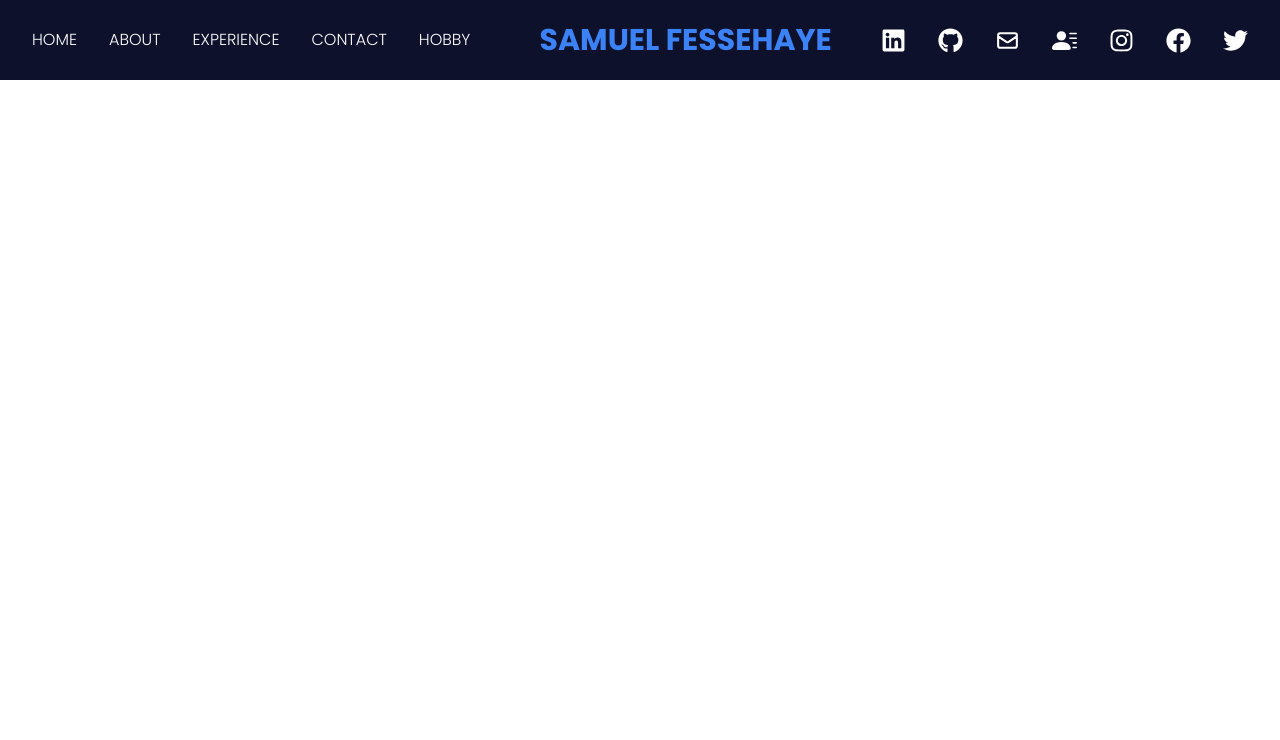
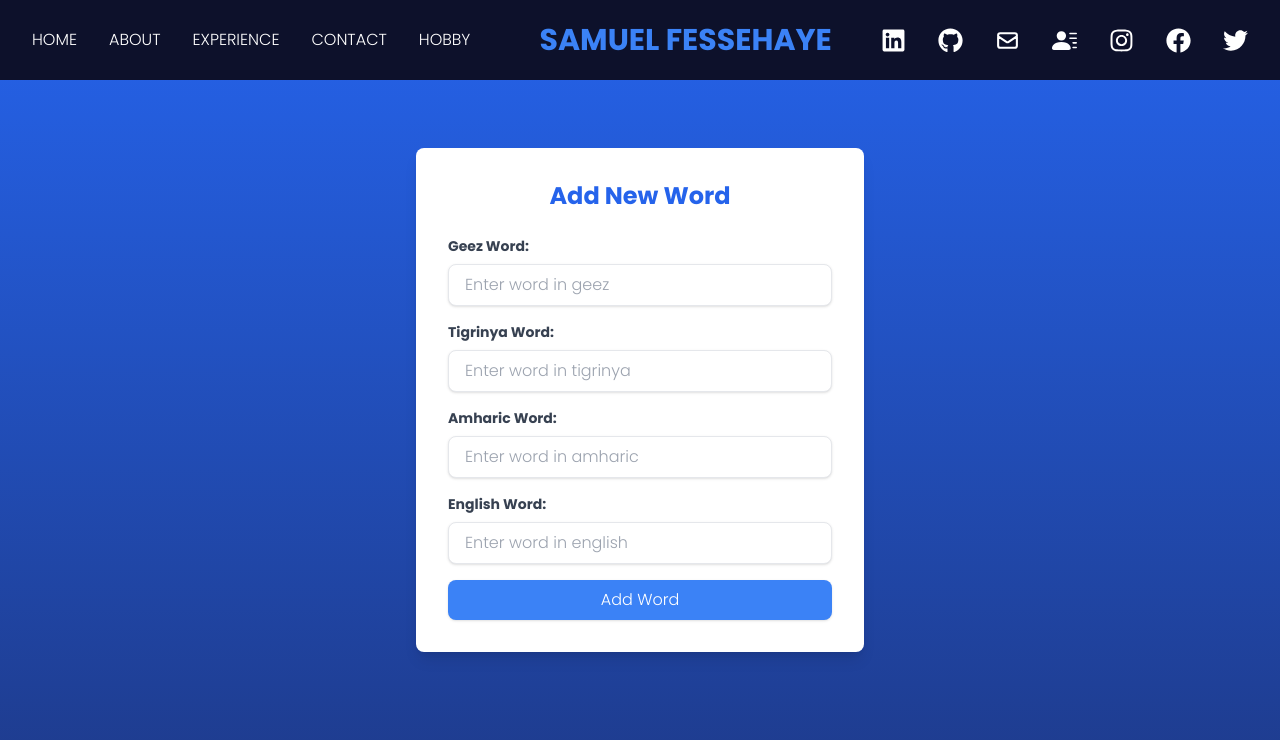
Before and after one commit to Sam-Wel/my-fortfolio, a React (Create React App) app: page /add-word in a window 1280 px wide. Shown: the top 740 px of the page. Built offline with nearby package versions, Linux system fonts and the light colour scheme.

Commit message:
added add and update pages

```diff
--- a/src/App.js
+++ b/src/App.js
@@ -1,6 +1,8 @@
 import Home from "./components/Home";
 import NavBar from "./components/NavBar";
 import Hobby from "./components/Hobby";
+import AddWordPage from "./components/AddWordPage";
+import UpdateWordPage from "./components/UpdateWordPage";
 
 
 import { BrowserRouter, Route, Routes } from "react-router-dom";
@@ -16,6 +18,8 @@ function App() {
             <Route path="/" element={<Home />}/>
             <Route path="/hobby" element={<Hobby/>}/>
             <Route path="/searchbar" element={<SearchPage/>}/>
+            <Route path="/add-word" element={<AddWordPage />} />
+            <Route path="/update-word/:id" element={<UpdateWordPage />} />;
           </Routes>
         </div>
       </div>
--- /dev/null
+++ b/src/components/AddWordPage.jsx
@@ -0,0 +1,104 @@
+import React, { useState } from "react";
+import { supabase } from "../supabaseClient";
+
+const AddWordPage = () => {
+  const [wordData, setWordData] = useState({
+    geez: "",
+    tigrinya: "",
+    amharic: "",
+    english: "",
+  });
+  const [error, setError] = useState(null);
+  const [success, setSuccess] = useState(null);
+
+  const handleChange = (e) => {
+    const { name, value } = e.target;
+    setWordData((prev) => ({ ...prev, [name]: value }));
+  };
+
+  const handleSubmit = async (e) => {
+    e.preventDefault();
+    setError(null);
+    setSuccess(null);
+
+    const { geez, tigrinya, amharic, english } = wordData;
+
+    if (!geez || !tigrinya || !amharic || !english) {
+      setError("All fields are required.");
+      return;
+    }
+
+    try {
+      // Insert Ge'ez word
+      const { data: geezWord, error: geezError } = await supabase
+        .from("words")
+        .insert([{ word: geez, language_code: "gz" }])
+        .select();
+
+      if (geezError) throw geezError;
+
+      const geezWordId = geezWord[0]?.word_id;
+
+      // Insert translations for Ge'ez word
+      const translations = [
+        { word_id: geezWordId, translated_word: tigrinya, target_language: "ti" },
+        { word_id: geezWordId, translated_word: amharic, target_language: "am" },
+        { word_id: geezWordId, translated_word: english, target_language: "en" },
+      ];
+
+      const { error: translationsError } = await supabase
+        .from("translations")
+        .insert(translations);
+
+      if (translationsError) throw translationsError;
+
+      setSuccess("Word and translations added successfully!");
+      setWordData({ geez: "", tigrinya: "", amharic: "", english: "" });
+    } catch (err) {
+      console.error("Error adding word:", err);
+      setError("Failed to add the word. Please try again.");
+    }
+  };
+
+  return (
+    <div className="min-h-screen bg-gradient-to-b from-blue-600 to-blue-900 flex items-center justify-center p-4">
+      <div className="bg-white rounded-lg shadow-lg p-8 w-full max-w-md">
+        <h2 className="text-2xl font-bold text-center text-blue-600 mb-6">Add New Word</h2>
+
+        {error && <p className="text-red-500 text-center mb-4">{error}</p>}
+        {success && <p className="text-green-500 text-center mb-4">{success}</p>}
+
+        <form onSubmit={handleSubmit}>
+          {["geez", "tigrinya", "amharic", "english"].map((lang, index) => (
+            <div key={index} className="mb-4">
+              <label
+                htmlFor={lang}
+                className="block text-gray-700 text-sm font-bold mb-2"
+              >
+                {lang.charAt(0).toUpperCase() + lang.slice(1)} Word:
+              </label>
+              <input
+                type="text"
+                id={lang}
+                name={lang}
+                value={wordData[lang]}
+                onChange={handleChange}
+                className="w-full px-4 py-2 border rounded-lg shadow focus:outline-none focus:ring focus:border-blue-300"
+                placeholder={`Enter word in ${lang}`}
+              />
+            </div>
+          ))}
+
+          <button
+            type="submit"
+            className="w-full bg-blue-500 text-white py-2 px-4 rounded-lg shadow hover:bg-blue-600 focus:outline-none"
+          >
+            Add Word
+          </button>
+        </form>
+      </div>
+    </div>
+  );
+};
+
+export default AddWordPage;
--- a/src/components/NavBar.jsx
+++ b/src/components/NavBar.jsx
@@ -214,6 +214,13 @@ const NavBar = () => {
           <li data-value="searchBar" onClick={handleClick} className="px-4 cursor-pointer capitalize py-6 text-4xl">
               dictionary
           </li>
+          <li
+            data-value="add-word"
+            onClick={handleClick}
+            className="px-4 cursor-pointer capitalize py-6 text-4xl"
+          >
+            Add Word
+          </li>
           {socials.map(({ id, disc, href,download }) => (
           <li
             key={id}
--- /dev/null
+++ b/src/components/UpdateWordPage.jsx
@@ -0,0 +1,152 @@
+import React, { useState, useEffect } from "react";
+import { useParams, useLocation, useNavigate } from "react-router-dom";
+import { supabase } from "../supabaseClient";
+
+function UpdateWordPage() {
+  const { id } = useParams();
+  const { state } = useLocation();
+  const navigate = useNavigate();
+
+  const [word, setWord] = useState(state?.word || "");
+  const [translations, setTranslations] = useState([]);
+  const [languages, setLanguages] = useState([]); // Initialize as an empty array
+  const [error, setError] = useState(null);
+
+  // Safely handle language mapping
+  const languageMap = Array.isArray(languages)
+    ? languages.reduce((map, lang) => {
+        map[lang.language_code] = lang.language_name;
+        return map;
+      }, {})
+    : {};
+
+  // Fetch available languages
+  useEffect(() => {
+    const fetchLanguages = async () => {
+      try {
+        const { data, error } = await supabase.from("languages").select("*");
+        if (error) {
+          console.error("Error fetching languages:", error);
+        } else {
+          console.log("Fetched languages:", data); // Debugging log
+          setLanguages(data || []); // Ensure languages is an array
+        }
+      } catch (err) {
+        console.error("Unexpected error fetching languages:", err);
+      }
+    };
+
+    fetchLanguages();
+  }, []);
+
+  // Fetch translations for the given word
+  useEffect(() => {
+    const fetchTranslations = async () => {
+      try {
+        const { data, error } = await supabase
+          .from("translations")
+          .select("translated_word, target_language")
+          .eq("word_id", id);
+
+        if (error) {
+          console.error("Error fetching translations:", error);
+        } else {
+          console.log("Fetched translations:", data); // Debugging log
+          setTranslations(data || []); // Ensure translations is an array
+        }
+      } catch (err) {
+        console.error("Unexpected error fetching translations:", err);
+      }
+    };
+
+    fetchTranslations();
+  }, [id]);
+
+  // Handle form submission
+  const handleSubmit = async (e) => {
+    e.preventDefault();
+
+    try {
+      // Update the word in the `words` table
+      const { error: wordError } = await supabase
+        .from("words")
+        .update({ word })
+        .eq("word_id", id);
+
+      if (wordError) throw wordError;
+
+      // Update translations in the `translations` table
+      for (const translation of translations) {
+        const { error: translationError } = await supabase
+          .from("translations")
+          .update({
+            translated_word: translation.translated_word,
+          })
+          .eq("word_id", id)
+          .eq("target_language", translation.target_language);
+
+        if (translationError) throw translationError;
+      }
+
+      navigate("/searchbar");
+    } catch (err) {
+      console.error("Error updating word or translations:", err);
+      setError("An error occurred while updating the word.");
+    }
+  };
+
+  // Handle input changes for translations
+  const handleTranslationChange = (index, field, value) => {
+    const updatedTranslations = [...translations];
+    updatedTranslations[index][field] = value;
+    setTranslations(updatedTranslations);
+  };
+
+  return (
+    <div className="flex h-screen w-full min-h-screen flex-col items-center justify-center bg-gray-100 p-4">
+      <h1 className="text-3xl font-bold mb-6">Update Word and Translations</h1>
+
+      {error && <p className="text-red-500">{error}</p>}
+
+      <form onSubmit={handleSubmit} className="w-full max-w-md space-y-4">
+        {/* Word Input */}
+        <div>
+          <label className="block text-gray-700 mb-2">Word:</label>
+          <input
+            type="text"
+            value={word}
+            onChange={(e) => setWord(e.target.value)}
+            className="w-full p-3 border rounded shadow focus:outline-none focus:ring focus:border-blue-300"
+          />
+        </div>
+
+        {/* Translations */}
+        {translations.map((translation, index) => (
+          <div key={index} className="space-y-2">
+            <label className="block text-gray-700">
+              Translation ({languageMap[translation.target_language] || translation.target_language}):
+            </label>
+            <input
+              type="text"
+              value={translation.translated_word}
+              onChange={(e) =>
+                handleTranslationChange(index, "translated_word", e.target.value)
+              }
+              className="w-full p-3 border rounded shadow focus:outline-none focus:ring focus:border-blue-300"
+            />
+          </div>
+        ))}
+
+        {/* Submit Button */}
+        <button
+          type="submit"
+          className="w-full bg-blue-500 text-white p-3 rounded shadow hover:bg-blue-600"
+        >
+          Update
+        </button>
+      </form>
+    </div>
+  );
+}
+
+export default UpdateWordPage;
```
Also changed, not shown: src/components/SearchPage.js (+29 -16 lines).
